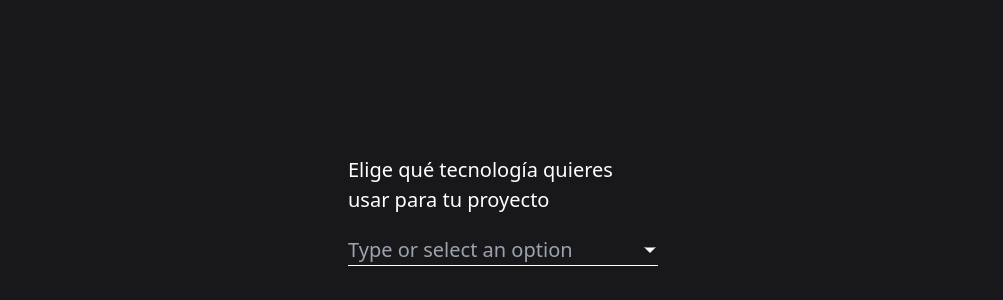
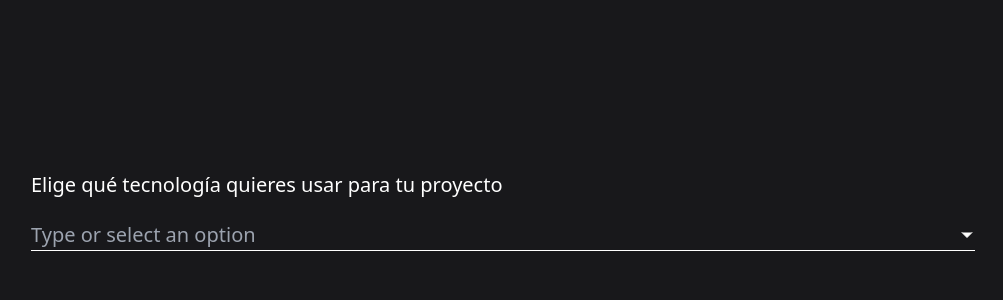
Before and after one commit to ThePowerTechSchool/launcher, a Next.js app: page /config in a window 1280 px wide. Shown: the part 190-490 px from the top of the page, without its empty margins (137-1140 px from the left). Built offline with nearby package versions, Linux system fonts and the light colour scheme.

Commit message:
style: Change form field components styles

```diff
--- a/src/components/form-field/form-field-label.tsx
+++ b/src/components/form-field/form-field-label.tsx
@@ -6,7 +6,7 @@ export default function FormFieldLabel({
   children: React.ReactNode
 }) {
   return (
-    <label className='block text-[20px] max-w line-clamp-[28px] font-sans' htmlFor={htmlFor}>
+    <label className='block text-[20px] line-clamp-[28px font-sans' htmlFor={htmlFor}>
       {children}
     </label>
   )
--- a/src/components/form-field/form-field-wraper.tsx
+++ b/src/components/form-field/form-field-wraper.tsx
@@ -1,3 +1,3 @@
 export default function FormFieldWraper({ children }: { children: React.ReactNode }) {
-  return <section className='w-[310px] flex flex-col gap-5'>{children}</section>
+  return <section className='p-10 w-full flex flex-col gap-5'>{children}</section>
 }
```
